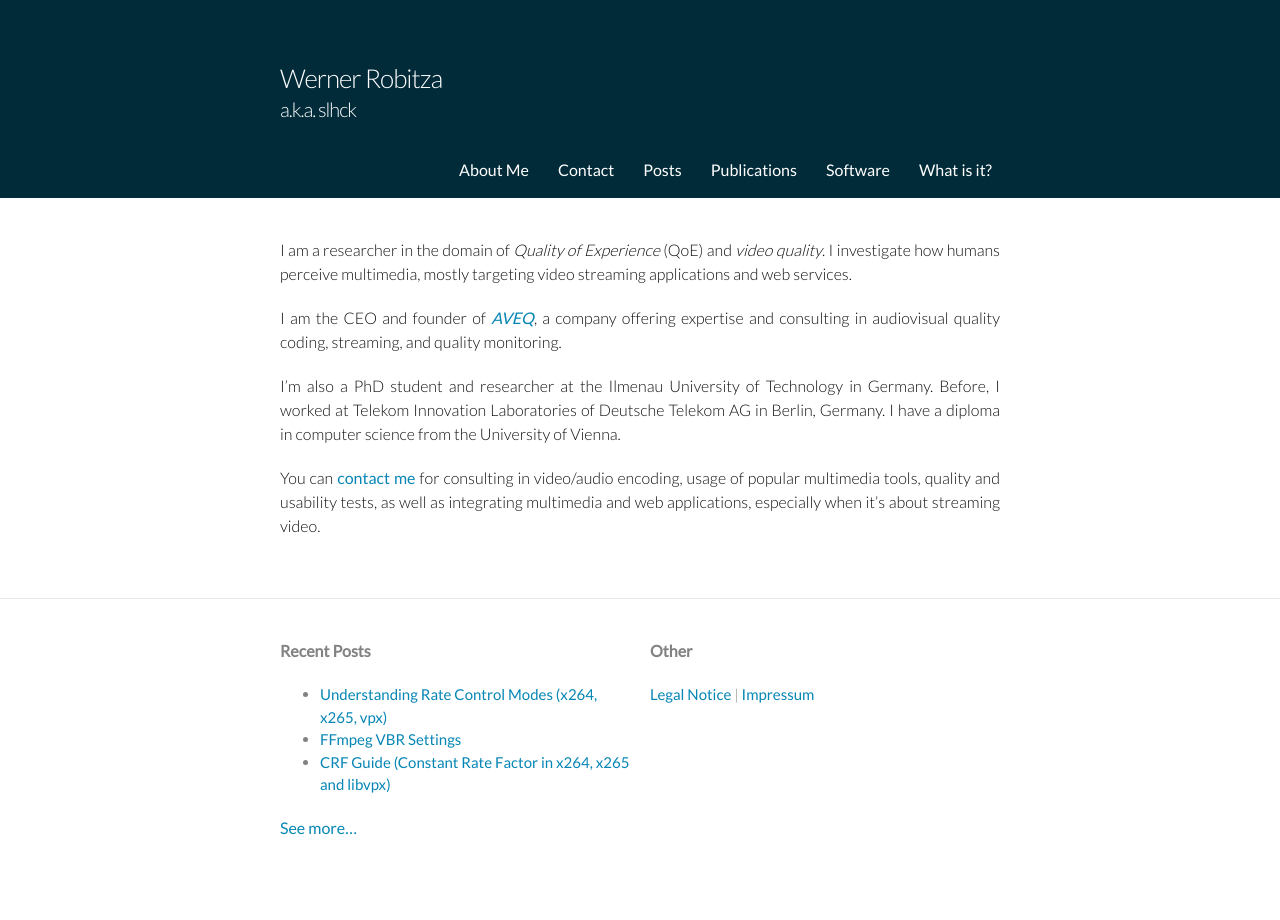
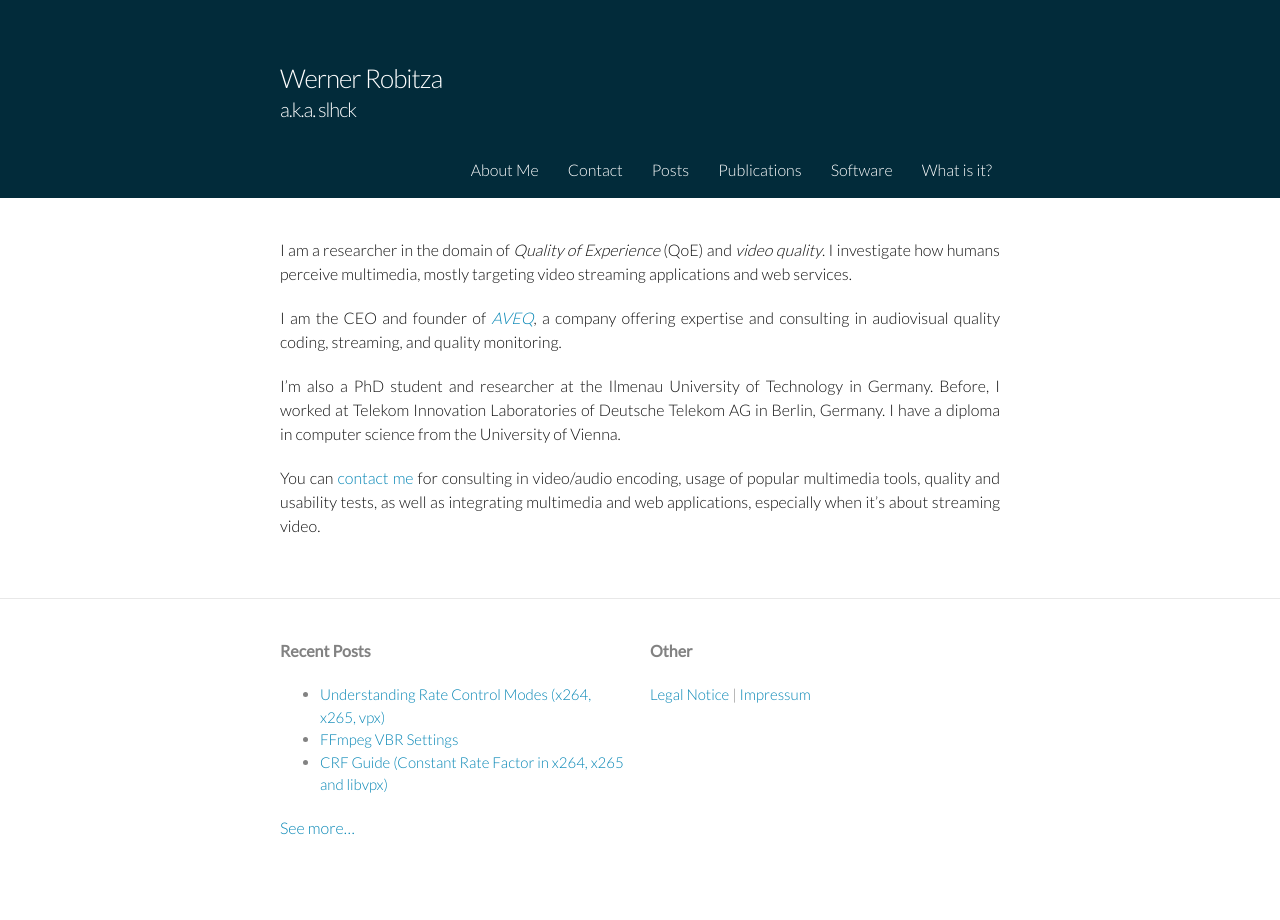
Before and after one commit to slhck/slhck.github.io, a Jekyll site: the page built from index.md, in a window 1280 px wide. Built offline with Jekyll 4.4.1, drawn with Linux system fonts in a browser that asks for light colours.

Commit message:
decrease font weight

```diff
--- a/assets/main.scss
+++ b/assets/main.scss
@@ -6,7 +6,7 @@
 // Our variables
 $base-font-family: Lato, "Helvetica Neue", Helvetica, Arial, sans-serif;
 $base-font-size:   16px !default;
-$base-font-weight: 380 !default;
+$base-font-weight: 300 !default;
 $small-font-size:  $base-font-size * 0.875;
 $base-line-height: 1.5;
 
```
